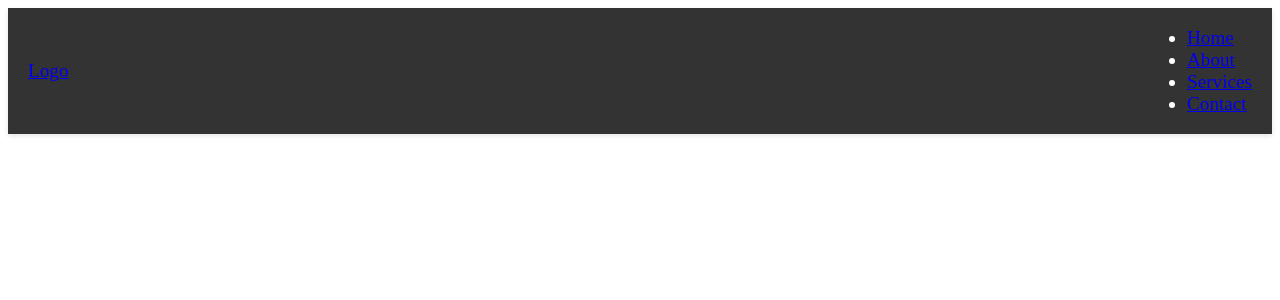
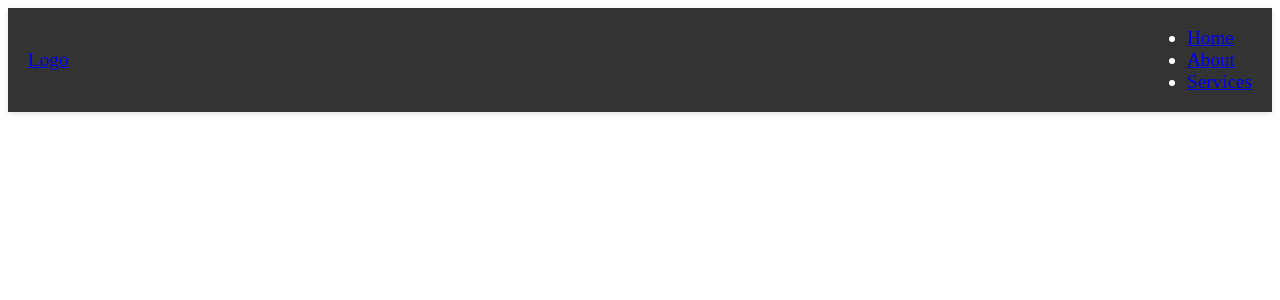
Before and after one commit to ismaFerrari/Proyecto_Electron, a React (Vite) app in the folder src/renderer/: page / in a window 1280 px wide. Shown: the top 300 px of the page. Built offline with nearby package versions, Linux system fonts and the light colour scheme.

Commit message:
Mi commit

```diff
--- a/src/renderer/src/components/navbar/navbar.jsx
+++ b/src/renderer/src/components/navbar/navbar.jsx
@@ -17,9 +17,6 @@ export const Navbar = () => {
         <li>
           <a href="/services">Services</a>
         </li>
-        <li>
-          <a href="/contact">Contact</a>
-        </li>
       </ul>
     </NavbarStyled>
   )
```
